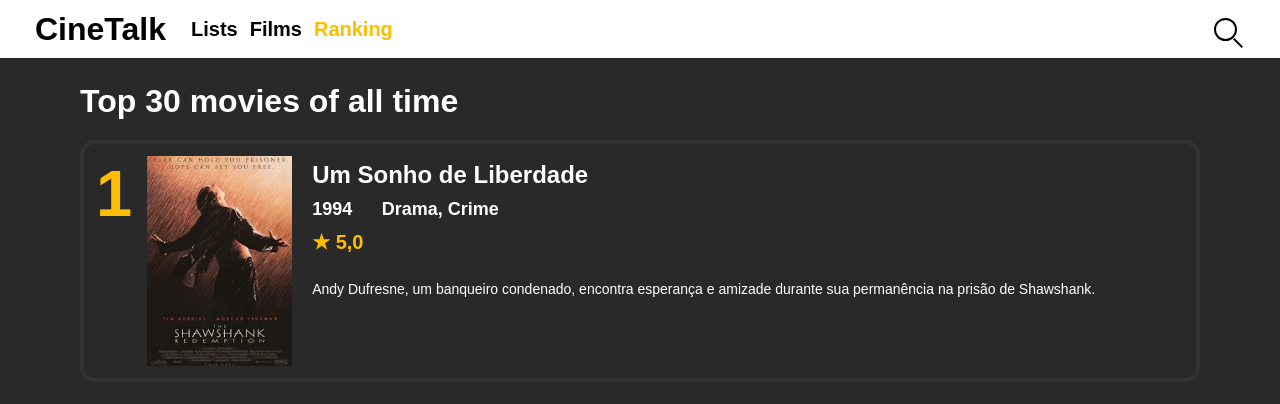
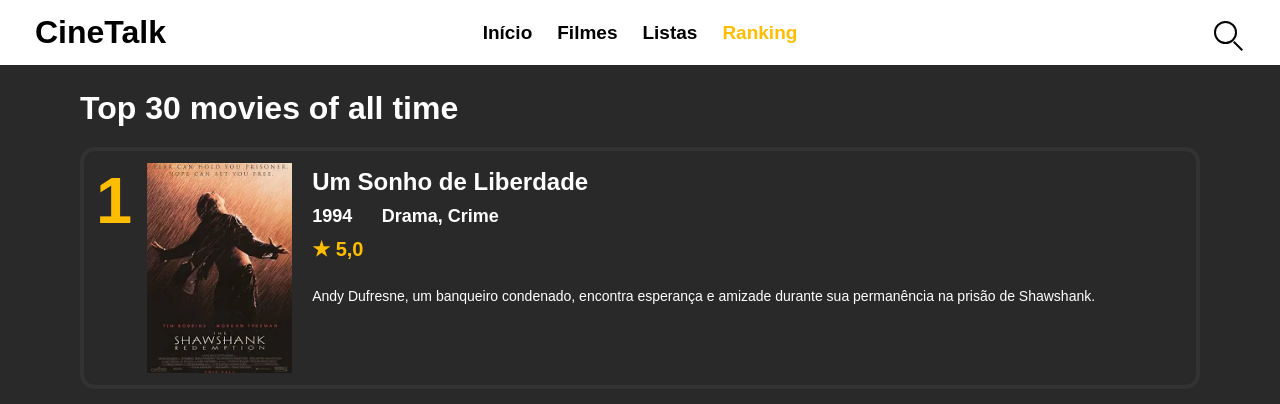
Before and after one commit to felipesz11/CineTalk, a plain HTML site: page ranking.html in a window 1280 px wide. Shown: the top 404 px of the page. Drawn offline with Linux system fonts and the light colour scheme.

Commit message:
mudança na barra de navegação

```diff
--- a/ranking.css
+++ b/ranking.css
@@ -11,15 +11,16 @@ body {
 }
 
 
+
+
 .barra-navegacao {
-    height: 58px;
+    height: 65px;
     background-color: white;
     color: black;
-
-    display: flex;
+    display: grid;
+    grid-template-columns: 1fr auto 1fr;
     align-items: center;
     padding: 0 35px;
-    gap: 25px;
 }
 
 .logo {
@@ -30,29 +31,34 @@ body {
 .barra-navegacao nav {
     display: flex;
     align-items: center;
-    gap: 12px;
+    justify-content: center;
+    gap: 25px;
 }
 
 .barra-navegacao nav a {
     text-decoration: none;
     color: black;
-    font-size: 20px;
+    font-size: 19px;
     font-weight: bold;
+    transition: 0.3s;
+}
+
+.barra-navegacao nav a:hover {
+    color: #ffbd00;
 }
 
 .barra-navegacao nav a.ativo {
     color: #ffbd00;
 }
 
-
-
 .pesquisa {
-    margin-left: auto;
+    justify-self: end;
     display: flex;
     align-items: center;
     justify-content: center;
     width: 40px;
     height: 40px;
+    cursor: pointer;
 }
 
 .icone-pesquisa {
--- a/ranking.html
+++ b/ranking.html
@@ -16,8 +16,9 @@
         <div class="logo">CineTalk</div>
 
         <nav>
-            <a href="#">Lists</a>
-            <a href="#">Films</a>
+            <a href="#">Início</a>
+            <a href="#">Filmes</a>
+            <a href="#">Listas</a>
             <a href="#" class="ativo">Ranking</a>
         </nav>
 
```
